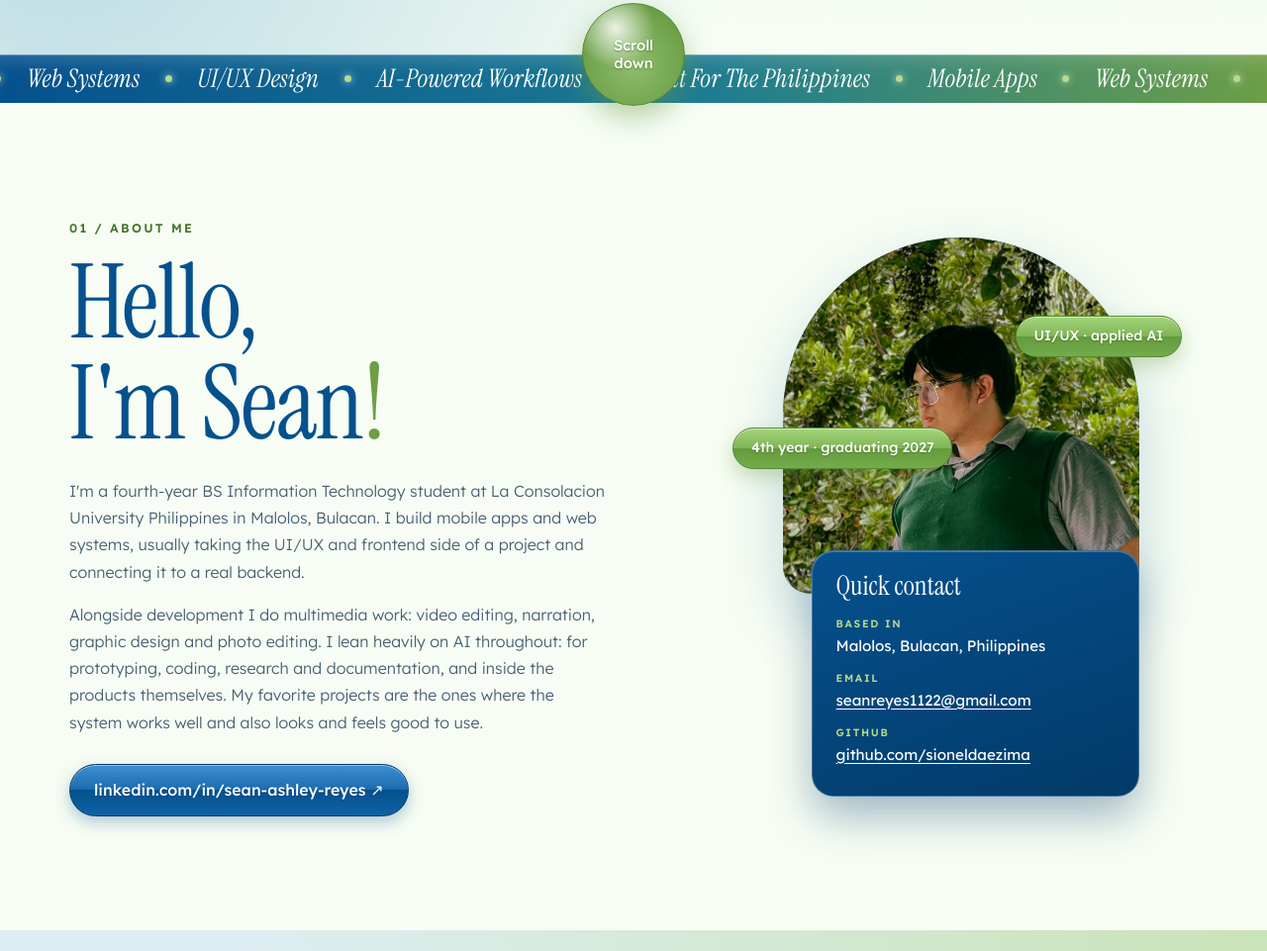
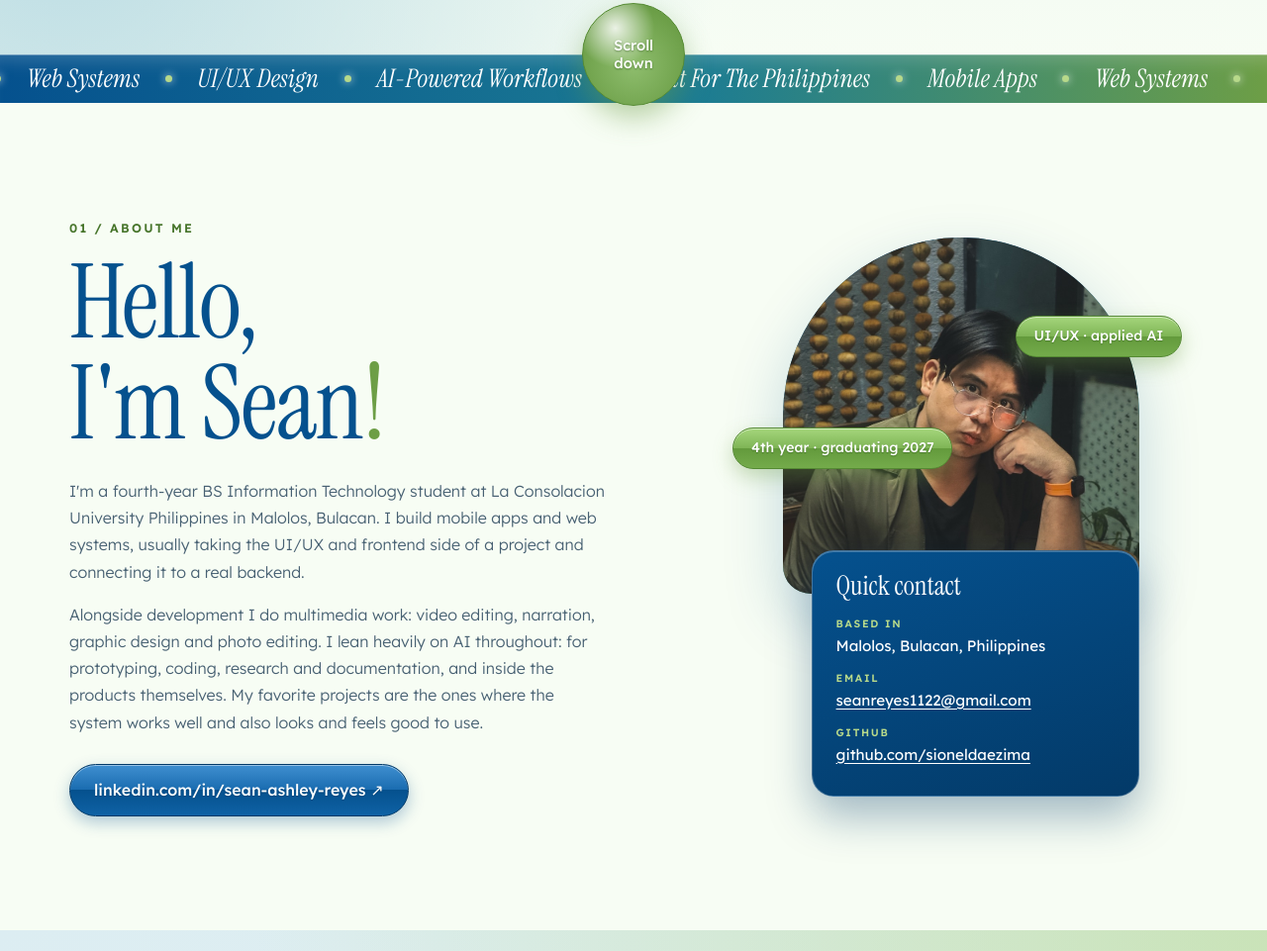
Before and after one commit to sioneldaezima/personal-portfolio, a plain HTML site: page index.html in a window 1280 px wide. Shown: the part 1011-1972 px from the top of the page at 99% size. Drawn offline with Linux system fonts and the light colour scheme.

Commit message:
Use a second portrait in the About section
Co-Authored-By: Claude Fable 5.2 <noreply@anthropic.com>

```diff
--- a/css/style.css
+++ b/css/style.css
@@ -1651,9 +1651,7 @@ a {
   width: 100%;
   height: 100%;
   object-fit: cover;
-  object-position: 55% 38%;
-  transform: scale(1.5);
-  transform-origin: 55% 42%;
+  object-position: 50% 16%;
 }
 
 .hello__pill {
--- a/index.html
+++ b/index.html
@@ -118,7 +118,7 @@
 
         <div class="hello__visual reveal">
           <div class="hello__panel">
-            <img src="assets/images/profile.jpg" alt="" width="1000" height="1250" loading="lazy">
+            <img src="assets/images/profile-about.jpg" alt="Sean Ashley Reyes seated at a wooden table" width="900" height="1350" loading="lazy">
           </div>
           <p class="hello__pill hello__pill--a">4th year &middot; graduating 2027</p>
           <p class="hello__pill hello__pill--b">UI/UX &middot; applied AI</p>
```
Also changed, not shown: assets/images/profile-about.jpg (added).
